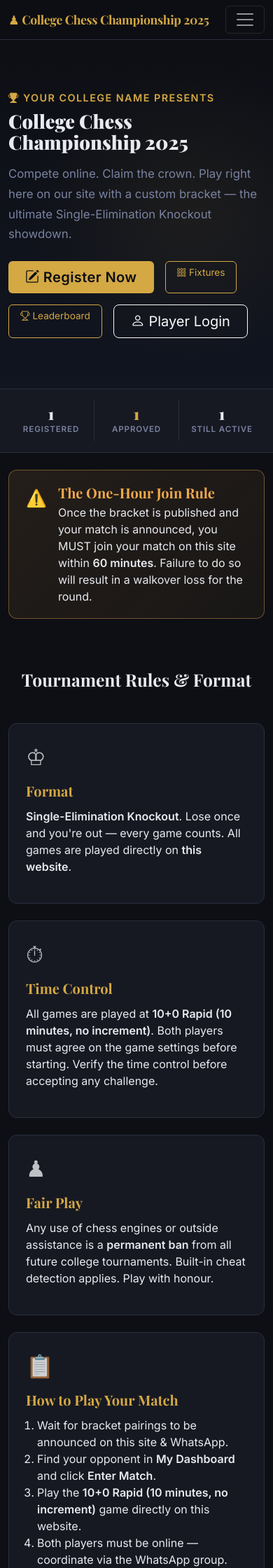
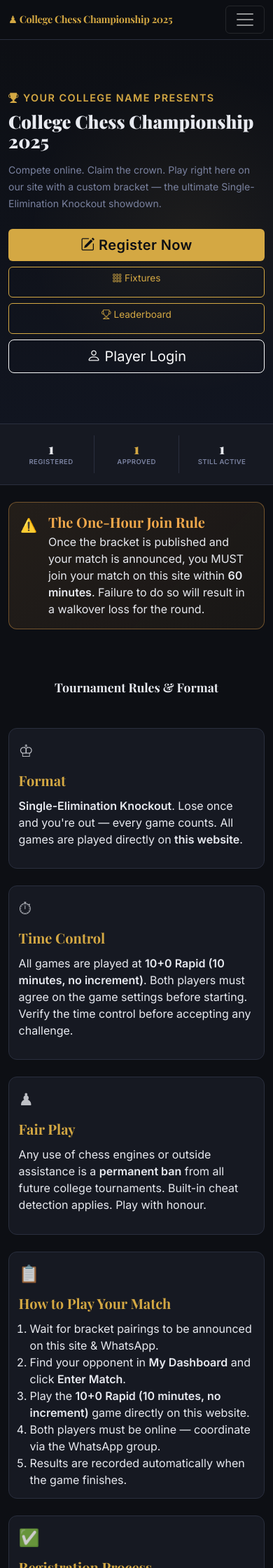
Before and after one commit to rajuyuvaraj/chess-, a Flask app: page / in a window 390 px wide. Shown: the top 2240 px of the page at 70% size. Run offline with Flask 3, Linux system fonts and the light colour scheme.

Commit message:
Add comprehensive mobile responsive styles for all pages

```diff
--- a/static/css/style.css
+++ b/static/css/style.css
@@ -589,10 +589,139 @@ code { color: var(--chess-gold); background: rgba(212, 168, 67, 0.12);
 }
 
 /* === RESPONSIVE =========================================================== */
+
+/* --- Tablet & below (≤768px) --- */
+@media (max-width: 768px) {
+  /* Hero */
+  .chess-hero .container { padding-top: 1.5rem; padding-bottom: 1.5rem; }
+  .chess-display-title { font-size: 2rem; }
+  .chess-lead { font-size: 0.95rem; }
+  .hero-piece-display { font-size: 8rem; }
+
+  /* Hero buttons: stack vertically */
+  .chess-hero .d-flex.flex-wrap { flex-direction: column; gap: 0.5rem !important; }
+  .chess-hero .d-flex.flex-wrap .btn { width: 100%; }
+
+  /* Stats bar */
+  .stat-number { font-size: 1.5rem; }
+  .stat-label { font-size: 0.65rem; }
+
+  /* Cards */
+  .chess-card { padding: 1rem; }
+  .chess-card-icon { font-size: 1.5rem; }
+
+  /* Match card */
+  .chess-match-card { padding: 1.25rem; }
+  .chess-player-avatar { width: 50px; height: 50px; font-size: 1.5rem; }
+  .chess-player-name { font-size: 0.85rem; }
+  .chess-player-username { font-size: 0.72rem; }
+  .chess-vs-text { font-size: 1.2rem; }
+
+  /* Admin stat tiles */
+  .chess-stat-tile-number { font-size: 2rem; }
+  .chess-stat-tile { padding: 1rem; }
+  .chess-action-tile { padding: 1rem 0.75rem; }
+  .chess-action-tile .fs-2 { font-size: 1.3rem !important; }
+
+  /* Tables — horizontal scroll */
+  .table-responsive { -webkit-overflow-scrolling: touch; }
+  .chess-table th, .chess-table td { white-space: nowrap; font-size: 0.82rem; padding: 0.5rem 0.6rem; }
+  .leaderboard-table th, .leaderboard-table td { font-size: 0.82rem; padding: 0.5rem; white-space: nowrap; }
+
+  /* Forms */
+  .chess-form-icon { font-size: 2.8rem; }
+  .chess-input, .chess-input.form-control { padding: 0.55rem 0.75rem; font-size: 0.9rem; }
+
+  /* Buttons — larger touch targets */
+  .btn { min-height: 44px; }
+  .btn-sm { min-height: 38px; font-size: 0.8rem; }
+
+  /* Admin dashboard header — stack on mobile */
+  .d-flex.justify-content-between { flex-direction: column; gap: 0.75rem; }
+
+  /* Fixture cards */
+  .fixture-players { flex-direction: column; gap: 0.25rem; text-align: center; }
+  .fixture-vs { padding: 0.15rem 0; }
+
+  /* Champion banner */
+  .champion-banner { padding: 1.25rem; }
+  .champion-icon { font-size: 3rem; }
+  .champion-name { font-size: 1.5rem; }
+
+  /* Footer */
+  .chess-footer { font-size: 0.75rem; }
+  .chess-footer p { line-height: 1.5; }
+
+  /* Alert box */
+  .chess-alert-box { padding: 1rem; }
+  .chess-alert-icon { font-size: 1.2rem; }
+
+  /* Section titles */
+  .chess-section-title { font-size: 1.25rem; }
+
+  /* CTA section */
+  .chess-cta-section .chess-display-title { font-size: 1.5rem; }
+  .chess-cta-section .lead { font-size: 0.95rem; }
+
+  /* Bracket iframe */
+  .chess-bracket-container { min-height: 400px; border-radius: var(--radius-md); }
+  .chess-bracket-iframe { min-height: 400px; }
+
+  /* Status cards */
+  .chess-status-card { padding: 0.9rem; }
+  .chess-status-value { font-size: 0.95rem; }
+
+  /* Admin match cards */
+  .chess-admin-match-card { padding: 1rem; }
+  .chess-mini-avatar { width: 36px; height: 36px; font-size: 1rem; }
+}
+
+/* --- Small phones (≤576px) --- */
 @media (max-width: 576px) {
-  .chess-display-title  { font-size: 1.7rem; }
-  .chess-match-card     { padding: 1.25rem; }
-  .stat-number          { font-size: 1.4rem; }
+  .chess-display-title { font-size: 1.6rem; }
+  .chess-lead { font-size: 0.88rem; }
+  .hero-piece-display { display: none; }  /* Hide large piece on very small screens */
+
+  .stat-number { font-size: 1.3rem; }
+  .stat-label { font-size: 0.6rem; letter-spacing: 0.04em; }
+
+  .chess-card { padding: 0.85rem; }
+  .chess-match-card { padding: 1rem; }
+
+  .chess-player-avatar { width: 44px; height: 44px; font-size: 1.3rem; }
+  .chess-player-name { font-size: 0.8rem; }
+  .chess-vs-text { font-size: 1rem; }
+  .chess-match-status { font-size: 0.78rem; padding: 0.4rem 1rem; }
+
+  .chess-stat-tile-number { font-size: 1.6rem; }
+  .chess-stat-tile-label { font-size: 0.62rem; }
+  .chess-action-tile { padding: 0.85rem 0.5rem; }
+  .chess-action-tile .mt-2.fw-semibold { font-size: 0.82rem; }
+
+  .chess-section-title { font-size: 1.1rem; }
+  .chess-form-icon { font-size: 2.2rem; }
+
+  /* Navbar brand */
+  .chess-brand { font-size: 0.9rem; }
+  .navbar-nav .nav-link { font-size: 0.85rem; padding: 0.5rem 0.6rem; }
+
+  /* Fix button overflow on registration page */
+  .d-grid .btn-lg { font-size: 0.95rem; padding: 0.65rem 1rem; }
+
+  /* Footer stack info */
+  .chess-footer .container p { font-size: 0.7rem; }
+
+  /* Admin live match card — stack vertically */
+  .chess-card.d-flex.align-items-center { flex-direction: column; text-align: center; gap: 0.75rem; }
+
+  /* Champion */
+  .champion-banner { padding: 1rem; }
+  .champion-icon { font-size: 2.5rem; }
+  .champion-name { font-size: 1.25rem; }
+  .champion-sub { font-size: 0.85rem; }
+
+  /* Leaderboard — hide less important columns */
+  .leaderboard-table .d-none-mobile { display: none; }
 }
 
 /* === FIXTURE CARDS ========================================================= */
```
